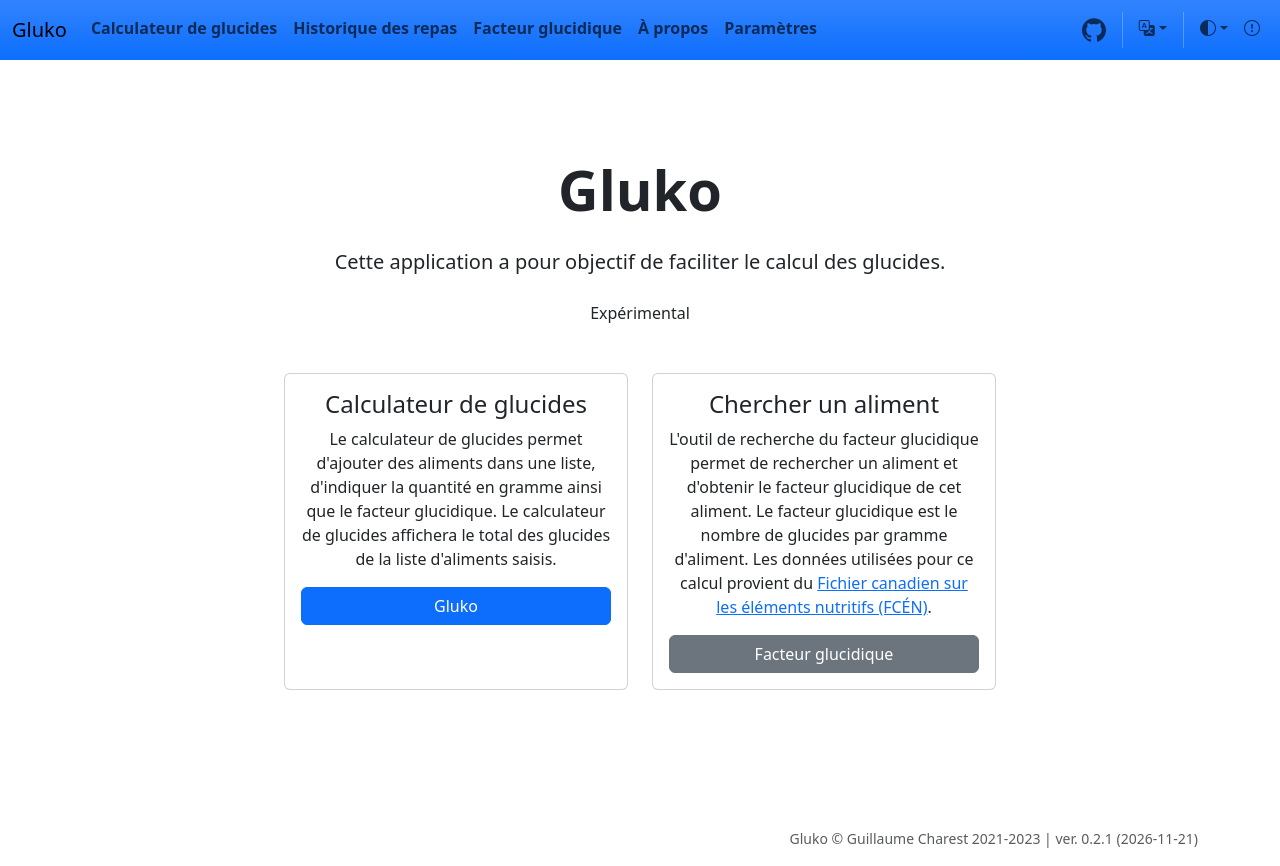
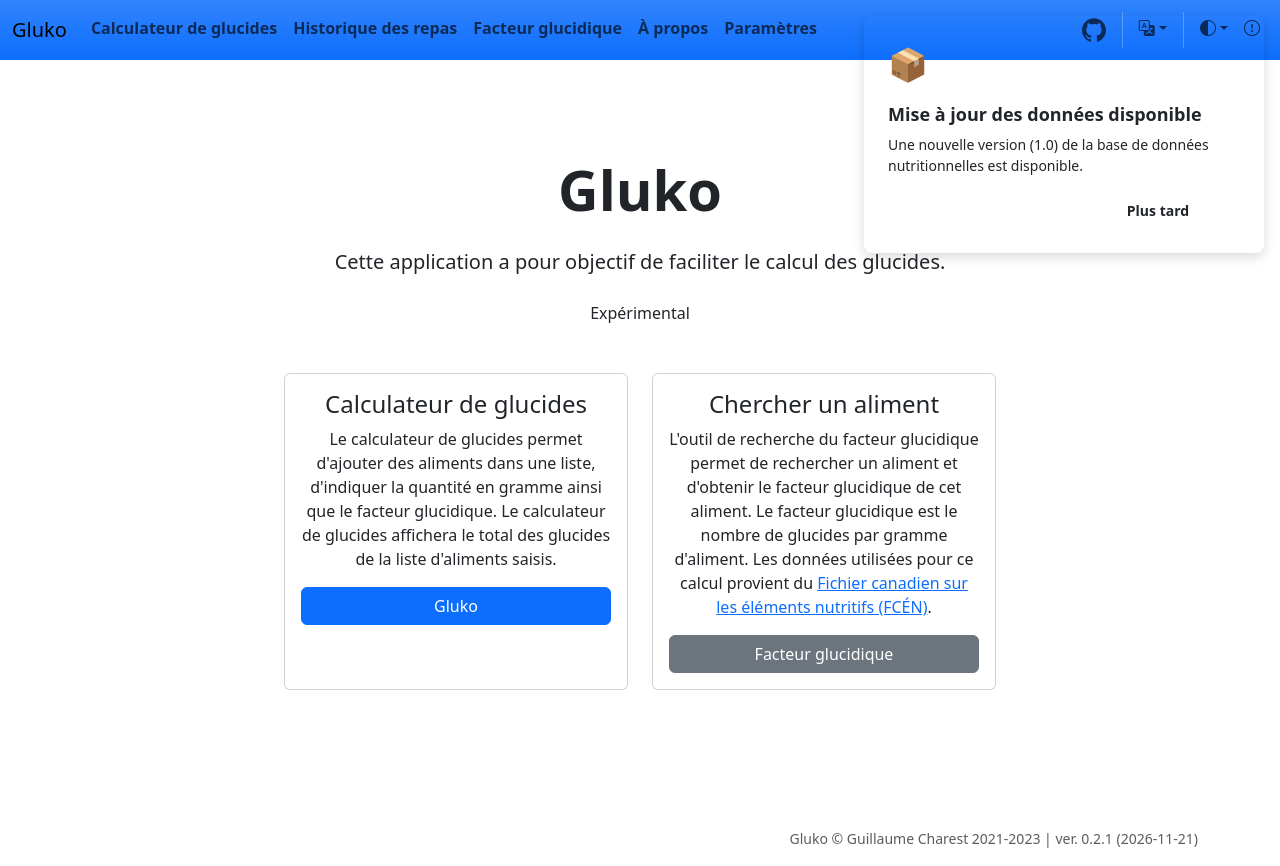
Before and after one commit to gcharest/gluko, a Vue app: page / in a window 1280 px wide. Built offline with nearby package versions, Linux system fonts and the light colour scheme.

Commit message:
feat: add DatasetUpdateManager component to App.vue

```diff
--- a/src/App.vue
+++ b/src/App.vue
@@ -3,7 +3,8 @@ import { RouterView } from 'vue-router'
 import BaseNavigationBar from '@/components/base/BaseNavigationBar.vue'
 import BaseFooter from '@/components/base/BaseFooter.vue'
 import ReloadPrompt from '@/components/base/ReloadPrompt.vue'
-import DatabaseErrorNotification from './components/base/DatabaseErrorNotification.vue';
+import DatabaseErrorNotification from './components/base/DatabaseErrorNotification.vue'
+import DatasetUpdateManager from './components/base/DatasetUpdateManager.vue'
 </script>
 
 <template>
@@ -16,4 +17,5 @@ import DatabaseErrorNotification from './components/base/DatabaseErrorNotificati
   </Teleport>
   <ReloadPrompt />
   <DatabaseErrorNotification />
+  <DatasetUpdateManager />
 </template>
```
